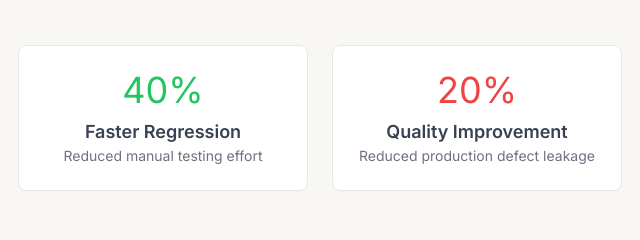
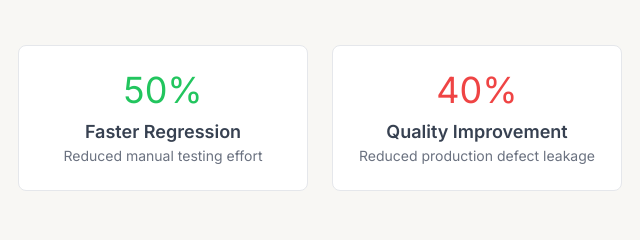
Before and after one commit to M-Arshad96/M-Arshad96.github.io, a plain HTML site: page index.html in a window 1280 px wide. Shown: the part 235-475 px from the top of the page, 320-960 px from the left. Drawn offline with nearby package versions, Linux system fonts and the light colour scheme.

Commit message:
Update index.html

```diff
--- a/index.html
+++ b/index.html
@@ -109,12 +109,12 @@
                     <p class="text-sm text-gray-500">in API, UI & E2E Testing</p>
                 </div>
                 <div class="metric-card p-6 rounded-lg text-center">
-                    <div class="text-green-500 text-4xl mb-2">40%</div>
+                    <div class="text-green-500 text-4xl mb-2">50%</div>
                     <h3 class="text-lg font-semibold text-gray-700">Faster Regression</h3>
                     <p class="text-sm text-gray-500">Reduced manual testing effort</p>
                 </div>
                 <div class="metric-card p-6 rounded-lg text-center">
-                    <div class="text-red-500 text-4xl mb-2">20%</div>
+                    <div class="text-red-500 text-4xl mb-2">40%</div>
                     <h3 class="text-lg font-semibold text-gray-700">Quality Improvement</h3>
                     <p class="text-sm text-gray-500">Reduced production defect leakage</p>
                 </div>
```
